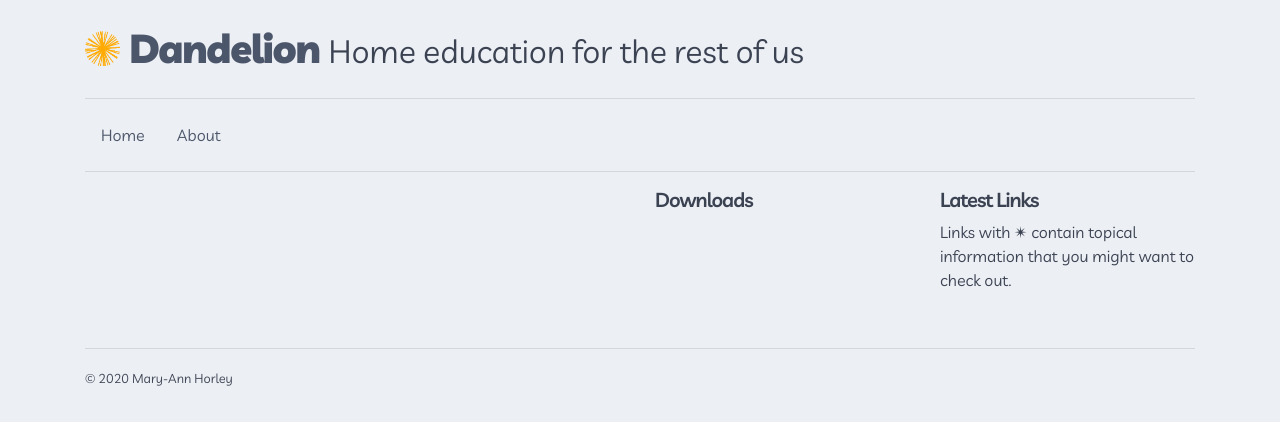
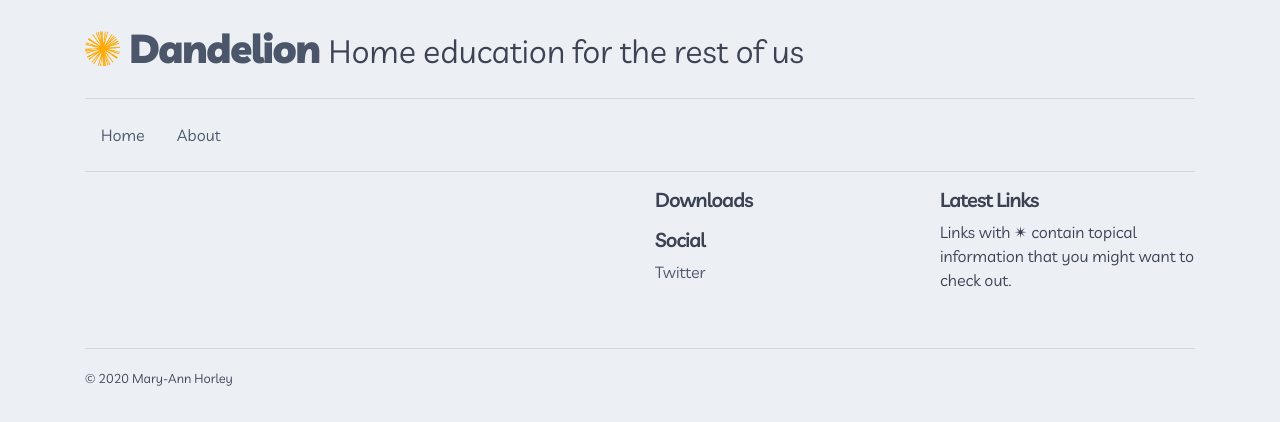
Before and after one commit to maryannh/dandelion2, a Flask app: template templates/base.html in a window 1280 px wide. Shown: the top 422 px of the page. Run offline with Flask 2, Linux system fonts and the light colour scheme; the template is opened without the code that fills it, so the values that code supplies are empty; some libraries are stand-ins or nearby versions.

Commit message:
minor layout changes

```diff
--- a/functions.py
+++ b/functions.py
@@ -135,6 +135,7 @@ def add_to_db(content_type):
             attachments = attachments_r.json()
             image = attachments[0]["url"]
             credits = get_credits(item_id)
+            author = "Mary-Ann Horley"
         taxonomy = get_labels(item_id)
         info = {
                 "date": dt,
@@ -145,6 +146,7 @@ def add_to_db(content_type):
                 "type": content_type,
                 "credits": credits,
                 "taxonomy": taxonomy,
+                "author": author,
             }
         # add to db
         post_id = db.content.insert_one(info).inserted_id
--- a/templates/base.html
+++ b/templates/base.html
@@ -73,7 +73,7 @@ body.index div.sidebar div.posts {
   </head>
 {% block body_class %}{% endblock %}
 
-<div class="container-md">
+<div class="container">
 <div class="row">
     <div class="col site-header">
         <h1 class="mt-4 mb-4">
@@ -128,6 +128,14 @@ body.index div.sidebar div.posts {
     </ul>
 </div>
 
+<div class="social">
+    <h5>Social</h5>
+    <ul class="list-unstyled">
+        <li><a href="https://twitter.com/dandelion_he">Twitter</a></li>
+    </ul>
+
+            </div>
+
     </div>
     <div class="col-sm content_menu sidebar">
         <!-- links -->
--- a/templates/single_base.html
+++ b/templates/single_base.html
@@ -67,7 +67,7 @@ body.index div.sidebar div.posts {
   </head>
 {% block body_class %}{% endblock %}
 
-<div class="container-md">
+<div class="container">
 <div class="row">
     <div class="col site-header">
         <h1 class="mt-4 mb-4">
@@ -100,8 +100,7 @@ body.index div.sidebar div.posts {
         {% block content %}{% endblock %}
 
     </div>
-    <div class="col-sm">
-    </div>
+
 
 </div>
   <div class="row footer mb-4 mt-4"><div class="col">
```
